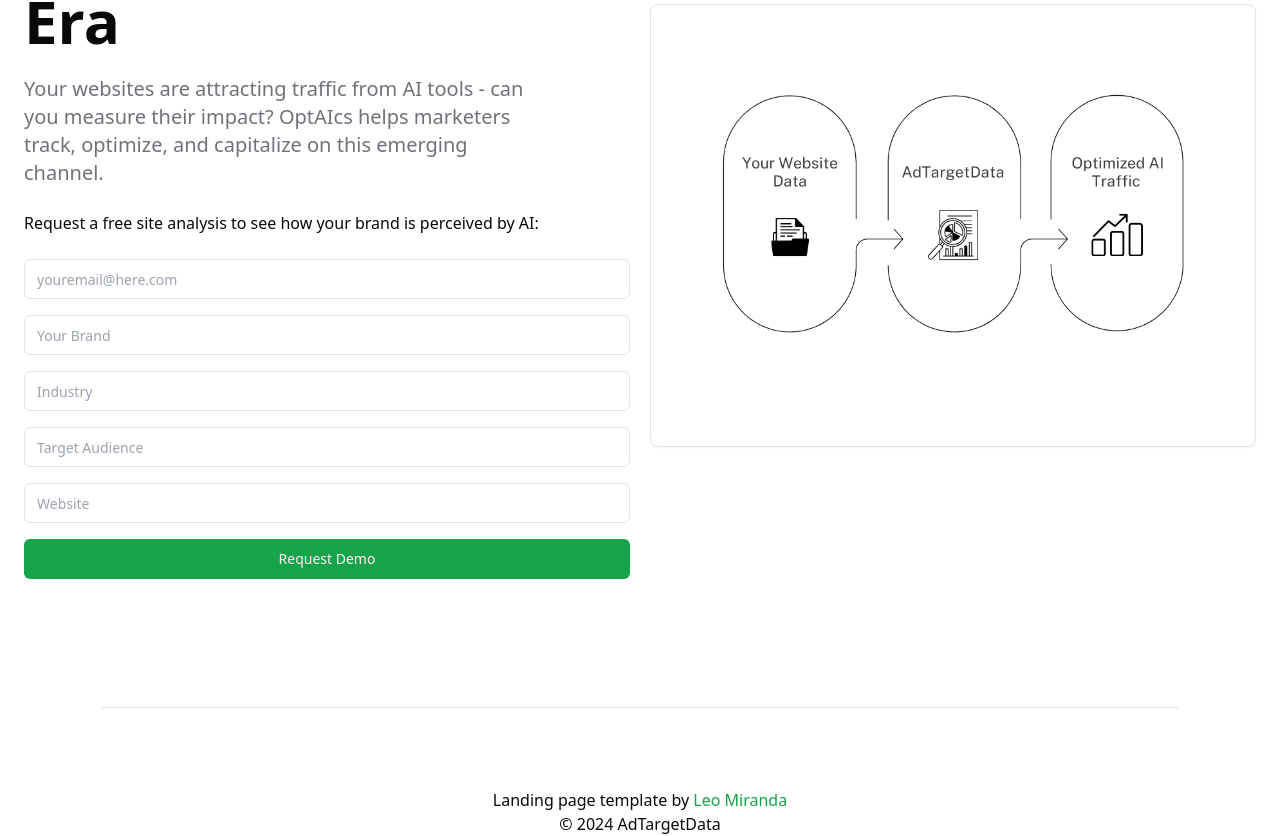
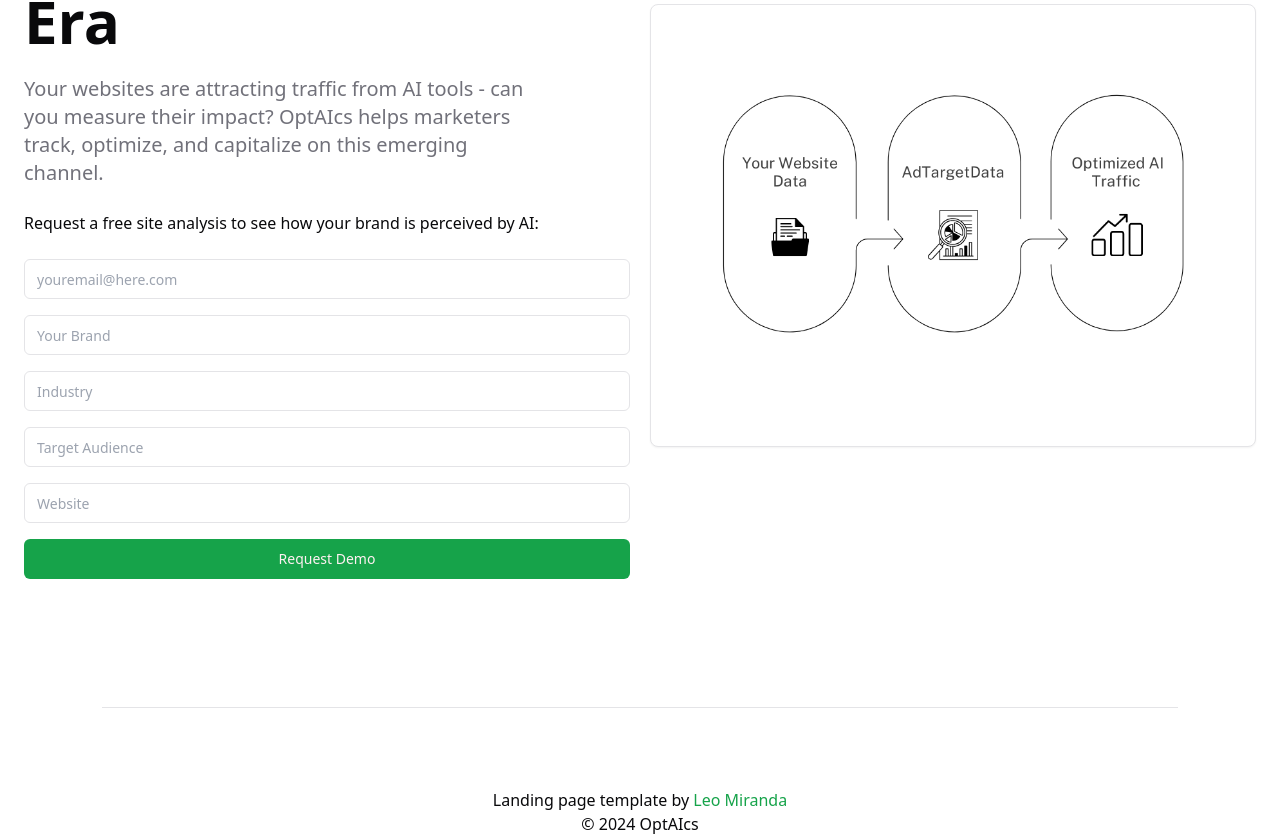
Before and after one commit to chrispiccaro18/adtargetdata-fe, a React (Vite) app: page / in a window 1280 px wide. Shown: the part 314-1150 px from the top of the page. Built offline with nearby package versions, Linux system fonts and the light colour scheme.

Commit message:
Update Footer.tsx

```diff
--- a/src/components/Footer.tsx
+++ b/src/components/Footer.tsx
@@ -163,7 +163,7 @@
           </a>
         </h3>
         <h3>
-          &copy; 2024 AdTargetData
+          &copy; 2024 OptAIcs
         </h3>
       </section>
     </footer>
```
